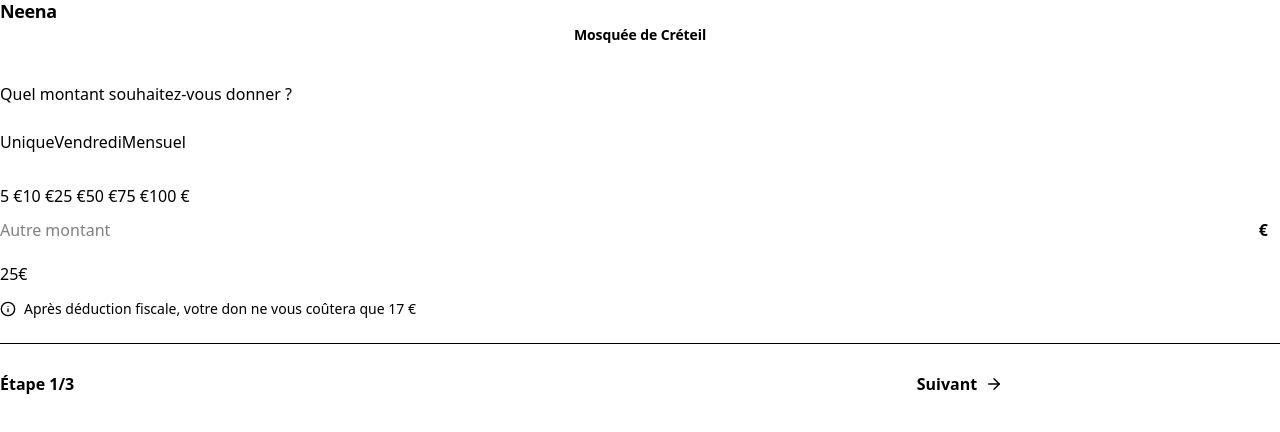
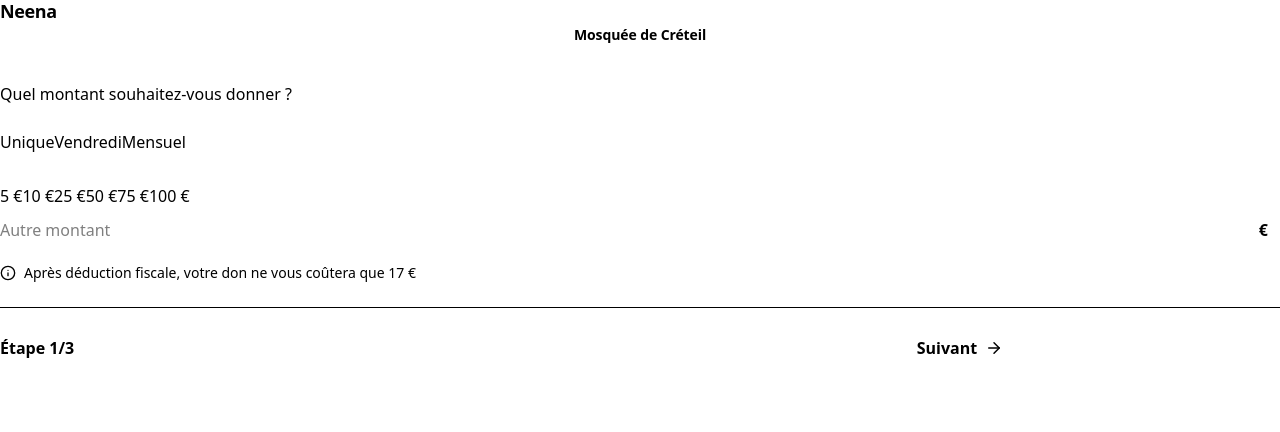
Before and after one commit to chaaaady/NeenaV3, a Next.js app: page /step-amount-v2 in a window 1280 px wide. Shown: the top 432 px of the page. Built offline with nearby package versions, Linux system fonts and the light colour scheme.

Commit message:
V2: remove AmountDisplay (test UX) per request

```diff
--- a/src/app/(don)/step-amount-v2/page.tsx
+++ b/src/app/(don)/step-amount-v2/page.tsx
@@ -98,9 +98,7 @@
                 </div>
               </div>
 
-              <div className="my-3">
-                <AmountDisplay amount={values.amount} frequency={values.frequency} />
-              </div>
+              {/* Montant retiré pour test UX */}
 
               <div className="amount-grid-footer text-[14px] text-[var(--text-muted)] flex items-center gap-2 mt-2">
                 <Info size={16} />
```
